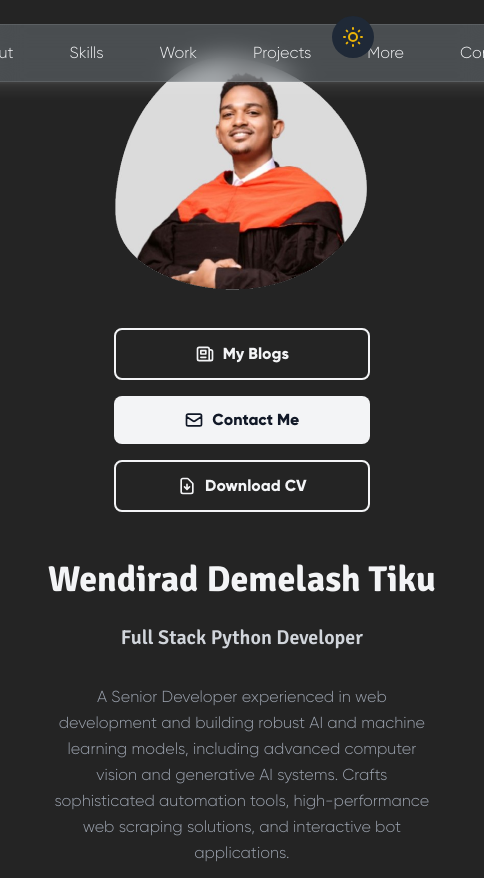
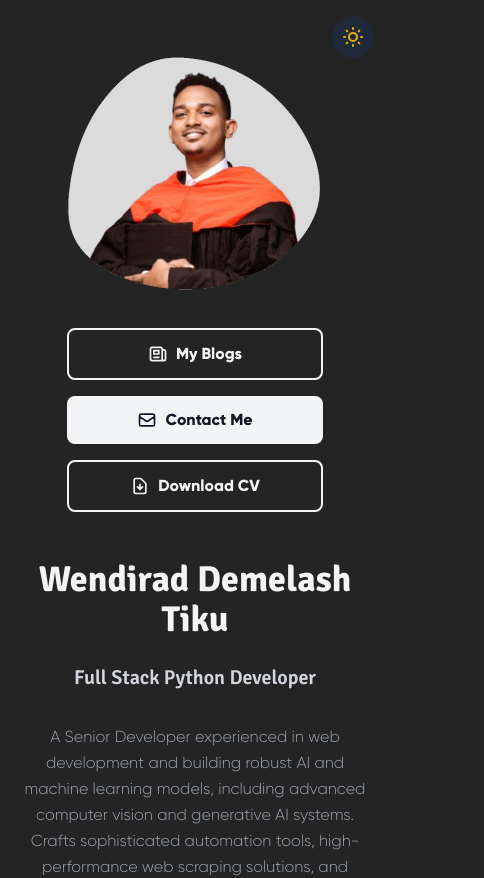
Before and after one commit to wendirad/wendirad.github.io, a React (Vite) app: page / in a window 390 px wide. Shown: the top 878 px of the page, 484 px wide, since content can reach past the window. Built offline with nearby package versions, Linux system fonts and the light colour scheme.

Commit message:
style: improved responsiveness and visual consistency

```diff
--- a/src/App.css
+++ b/src/App.css
@@ -1,5 +1,7 @@
 #root {
-  max-width: 1280px;
+  max-width: 100vw;
   margin: 0 auto;
-  padding: 0 2rem;
+  padding: 0;
+  overflow-x: hidden;
+  width: 100%;
 }
--- a/src/components/AboutSection.tsx
+++ b/src/components/AboutSection.tsx
@@ -122,7 +122,7 @@ export default function AboutSection() {
   return (
     <section
       id="about"
-      className="min-h-screen min-w-full flex items-center justify-center px-4 sm:px-6 lg:px-8 pt-24 pb-8"
+      className="min-h-screen w-full flex items-center justify-center px-4 sm:px-6 lg:px-8 pt-24 pb-8 overflow-x-hidden"
     >
       <div className="max-w-6xl w-full">
         <h2 className="text-3xl sm:text-4xl font-bold mb-12 text-center text-gray-900 dark:text-gray-100">
--- a/src/components/InfoSection.tsx
+++ b/src/components/InfoSection.tsx
@@ -47,11 +47,11 @@ export default function InfoSection() {
   }
 
   return (
-    <section id="home" className="min-h-screen min-w-full flex items-center justify-center px-4 sm:px-6 lg:px-8 py-12">
+    <section id="home" className="min-h-screen w-full flex items-center justify-center px-4 sm:px-6 lg:px-8 py-12 overflow-x-hidden">
       <div className="max-w-6xl w-full">
         <div className="flex flex-col lg:flex-row items-center gap-12 lg:gap-16">
           <div className="flex-1 order-2 lg:order-1 text-center lg:text-left">
-            <h1 className="text-4xl sm:text-5xl lg:text-6xl font-bold mb-6 text-gray-900 dark:text-gray-100 whitespace-nowrap">
+            <h1 className="text-4xl sm:text-5xl lg:text-6xl font-bold mb-6 text-gray-900 dark:text-gray-100 sm:whitespace-nowrap">
               {info.name}
             </h1>
             <h2 className="text-xl sm:text-2xl lg:text-3xl font-semibold mb-8 text-gray-700 dark:text-gray-300">
--- a/src/components/ScrollIndicator.tsx
+++ b/src/components/ScrollIndicator.tsx
@@ -99,7 +99,7 @@ export default function ScrollIndicator() {
     <button
       type="button"
       onClick={handleScrollNext}
-      className="fixed right-4 top-1/2 -translate-y-1/2 z-30 cursor-pointer px-1.5 py-8 rounded-full bg-white/90 dark:bg-gray-800/90 shadow-lg border-2 border-gray-900 dark:border-gray-100 hover:bg-white dark:hover:bg-gray-800 transition-all backdrop-blur-sm"
+      className="hidden md:flex fixed right-4 top-1/2 -translate-y-1/2 z-30 cursor-pointer px-1.5 py-8 rounded-full bg-white/90 dark:bg-gray-800/90 shadow-lg border-2 border-gray-900 dark:border-gray-100 hover:bg-white dark:hover:bg-gray-800 transition-all backdrop-blur-sm"
       aria-label="Scroll to next section"
     >
       <svg
--- a/src/components/SkillsSection.tsx
+++ b/src/components/SkillsSection.tsx
@@ -113,7 +113,7 @@ export default function SkillsSection() {
   return (
     <section
       id="skills"
-      className="min-h-screen min-w-full flex items-center px-4 sm:px-6 lg:px-8 py-16"
+      className="min-h-screen w-full flex items-center px-4 sm:px-6 lg:px-8 py-16 overflow-x-hidden"
     >
       <div className="max-w-6xl w-full mx-auto">
         <div className="text-center mb-10">
@@ -123,7 +123,7 @@ export default function SkillsSection() {
         </div>
 
         {tagPills.length > 0 && (
-          <div className="flex flex-wrap justify-center gap-2 sm:gap-3 mb-12">
+          <div className="hidden md:flex flex-wrap justify-center gap-2 sm:gap-3 mb-12">
             {tagPills.map((tag) => (
               <button
                 key={tag}
--- a/src/components/TopMenu.tsx
+++ b/src/components/TopMenu.tsx
@@ -10,7 +10,7 @@ export default function TopMenu() {
   ]
 
   return (
-    <nav className="fixed top-6 left-0 right-0 z-40 flex justify-center">
+    <nav className="fixed top-6 left-0 right-0 z-40 hidden md:flex justify-center">
       <div className="flex gap-6 px-8 py-2 bg-tertiary-dark/50 dark:bg-tertiary-light/50 backdrop-blur-md rounded-full border border-white/20 dark:border-white/10 shadow-lg dark:shadow-white/10">
         {menuItems.map((item) => (
           <a
--- a/src/index.css
+++ b/src/index.css
@@ -20,6 +20,11 @@
 
 html {
   scroll-behavior: smooth;
+  overflow-x: hidden;
+}
+
+body {
+  overflow-x: hidden;
 }
 
 :root {
@@ -60,6 +65,9 @@ body {
   font-family: 'Gilroy', system-ui, Avenir, Helvetica, Arial, sans-serif;
   background-color: inherit;
   color: inherit;
+  overflow-x: hidden;
+  width: 100%;
+  max-width: 100vw;
 }
 
 h1, h2, h3, h4, h5, h6 {
```
